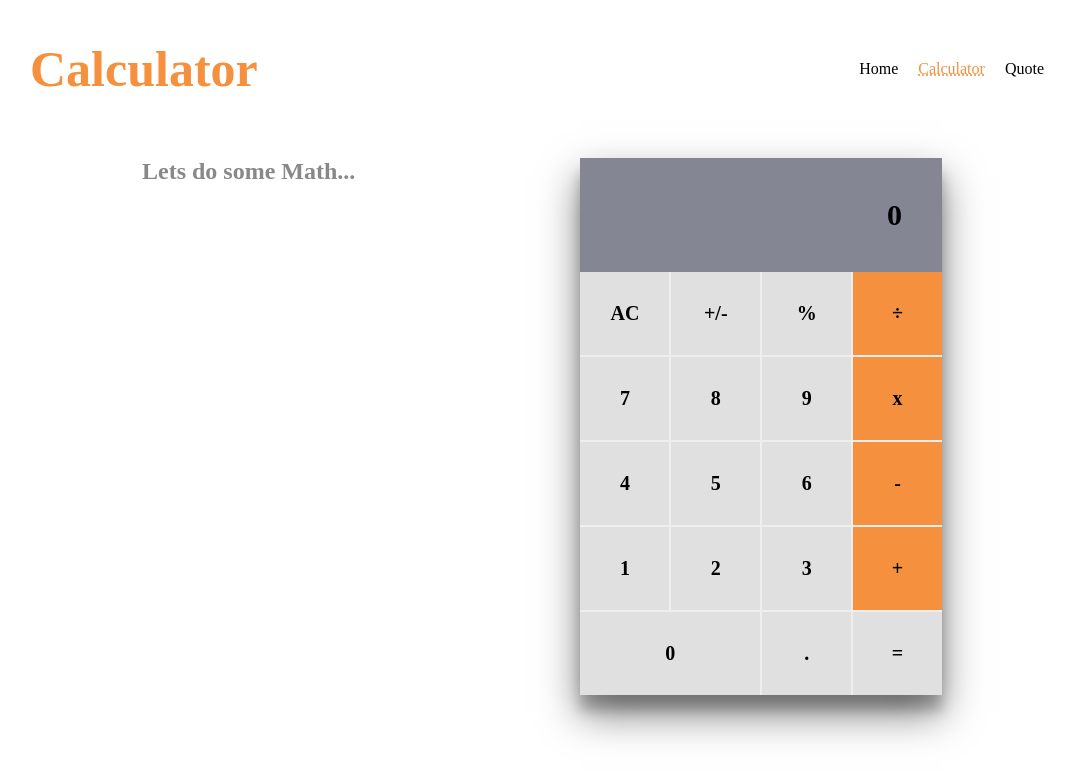
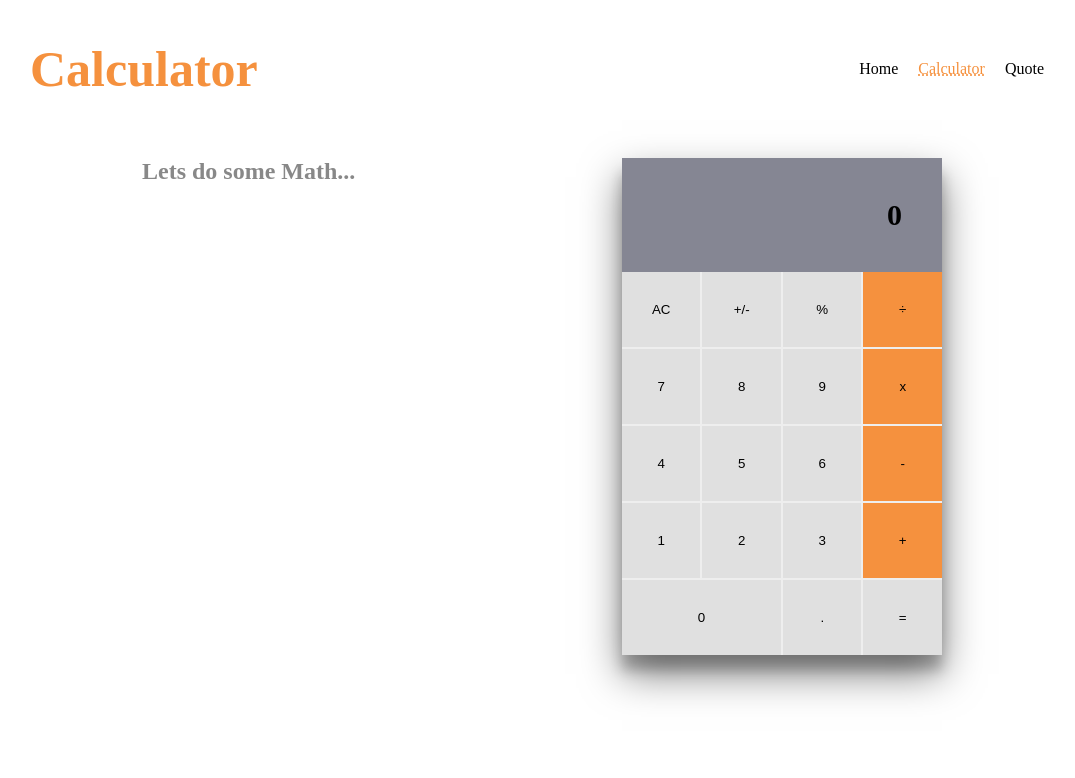
Before and after one commit to JakariaJishan/calculator-react, a React (Create React App) app: page /calculator in a window 1280 px wide. Shown: the top 778 px of the page, without its empty margins (98-1173 px from the left). Built offline with nearby package versions, Linux system fonts and the light colour scheme.

Commit message:
Add user interaction test case

```diff
--- a/src/components/calculator/Calculator.js
+++ b/src/components/calculator/Calculator.js
@@ -1,13 +1,14 @@
-import React, { useState } from 'react';
-import calculate from '../../logic/calculate';
-import './calculator.css';
+/*eslint-disable */
+import React, { useState } from "react";
+import calculate from "../../logic/calculate";
+import "./calculator.css";
 
 const Calculator = () => {
   const [obj, setObj] = useState({
     total: 0,
   });
   const clickHandler = (e) => {
-    const name = e.target.getAttribute('name');
+    const name = e.target.getAttribute("name");
     setObj(calculate(obj, name));
   };
 
@@ -19,188 +20,203 @@ const Calculator = () => {
         <div className="output">
           {next || operation || total ? (
             <p>
-              {total}
-              {' '}
-              {operation}
-              {' '}
-              {next}
+              {total} {operation} {next}
             </p>
           ) : (
             0
           )}
         </div>
         <div className="keys">
-          <div
+          <button
             className="ac"
             name="AC"
             onClick={clickHandler}
             onKeyDown={clickHandler}
             aria-hidden="true"
+            type="button"
           >
             AC
-          </div>
-          <div
+          </button>
+          <button
             className="plus-minus"
             name="+/-"
             onClick={clickHandler}
             onKeyDown={clickHandler}
             aria-hidden="true"
+            type="button"
           >
             +/-
-          </div>
-          <div
+          </button>
+          <button
             className="percent"
             name="%"
             onClick={clickHandler}
             onKeyDown={clickHandler}
             aria-hidden="true"
+            type="button"
           >
             %
-          </div>
-          <div
+          </button>
+          <button
             className="division"
             name="÷"
             onClick={clickHandler}
             onKeyDown={clickHandler}
             aria-hidden="true"
+            type="button"
           >
             ÷
-          </div>
-          <div
+          </button>
+          <button
             className="seven"
             name="7"
             onClick={clickHandler}
             onKeyDown={clickHandler}
             aria-hidden="true"
+            type="button"
           >
             7
-          </div>
-          <div
+          </button>
+          <button
             className="eight"
             name="8"
             onClick={clickHandler}
             onKeyDown={clickHandler}
             aria-hidden="true"
+            type="button"
           >
             8
-          </div>
-          <div
+          </button>
+          <button
             className="nine"
             name="9"
             onClick={clickHandler}
             onKeyDown={clickHandler}
             aria-hidden="true"
+            type="button"
           >
             9
-          </div>
-          <div
+          </button>
+          <button
             className="multiply"
             name="x"
             onClick={clickHandler}
             onKeyDown={clickHandler}
             aria-hidden="true"
+            type="button"
           >
             x
-          </div>
-          <div
+          </button>
+          <button
             className="four"
             name="4"
             onClick={clickHandler}
             onKeyDown={clickHandler}
             aria-hidden="true"
+            type="button"
           >
             4
-          </div>
-          <div
+          </button>
+          <button
             className="five"
             name="5"
             onClick={clickHandler}
             onKeyDown={clickHandler}
             aria-hidden="true"
+            type="button"
           >
             5
-          </div>
-          <div
+          </button>
+          <button
             className="six"
             name="6"
             onClick={clickHandler}
             onKeyDown={clickHandler}
             aria-hidden="true"
+            type="button"
           >
             6
-          </div>
-          <div
+          </button>
+          <button
             className="minus"
             name="-"
             onClick={clickHandler}
             onKeyDown={clickHandler}
             aria-hidden="true"
+            type="button"
           >
             -
-          </div>
-          <div
+          </button>
+          <button
             className="one"
             name="1"
             onClick={clickHandler}
             onKeyDown={clickHandler}
             aria-hidden="true"
+            type="button"
           >
             1
-          </div>
-          <div
+          </button>
+          <button
             className="two"
             name="2"
             onClick={clickHandler}
             onKeyDown={clickHandler}
             aria-hidden="true"
+            type="button"
           >
             2
-          </div>
-          <div
+          </button>
+          <button
             className="three"
             name="3"
             onClick={clickHandler}
             onKeyDown={clickHandler}
             aria-hidden="true"
+            type="button"
           >
             3
-          </div>
-          <div
+          </button>
+          <button
             className="plus"
             name="+"
             onClick={clickHandler}
             onKeyDown={clickHandler}
             aria-hidden="true"
+            type="button"
           >
             +
-          </div>
-          <div
+          </button>
+          <button
             className="zero"
             name="0"
             onClick={clickHandler}
             onKeyDown={clickHandler}
             aria-hidden="true"
+            type="button"
           >
             0
-          </div>
-          <div
+          </button>
+          <button
             className="dot"
             name="."
             onClick={clickHandler}
             onKeyDown={clickHandler}
             aria-hidden="true"
+            type="button"
           >
             .
-          </div>
-          <div
+          </button>
+          <button
             className="equal"
             name="="
             onClick={clickHandler}
             onKeyDown={clickHandler}
             aria-hidden="true"
+            type="button"
           >
             =
-          </div>
+          </button>
         </div>
       </div>
     </div>
--- a/src/components/calculator/calculator.css
+++ b/src/components/calculator/calculator.css
@@ -36,13 +36,14 @@
   gap: 2px;
 }
 
-.keys > div {
+.keys>button {
   padding: 30px;
   text-align: center;
+  border: none;
   cursor: pointer;
 }
 
-.keys > div:active {
+.keys>button:active {
   background: #c0c0c0;
 }
 
```
Also changed, not shown: 2 other files (tests, documents, lock files or other folders).
